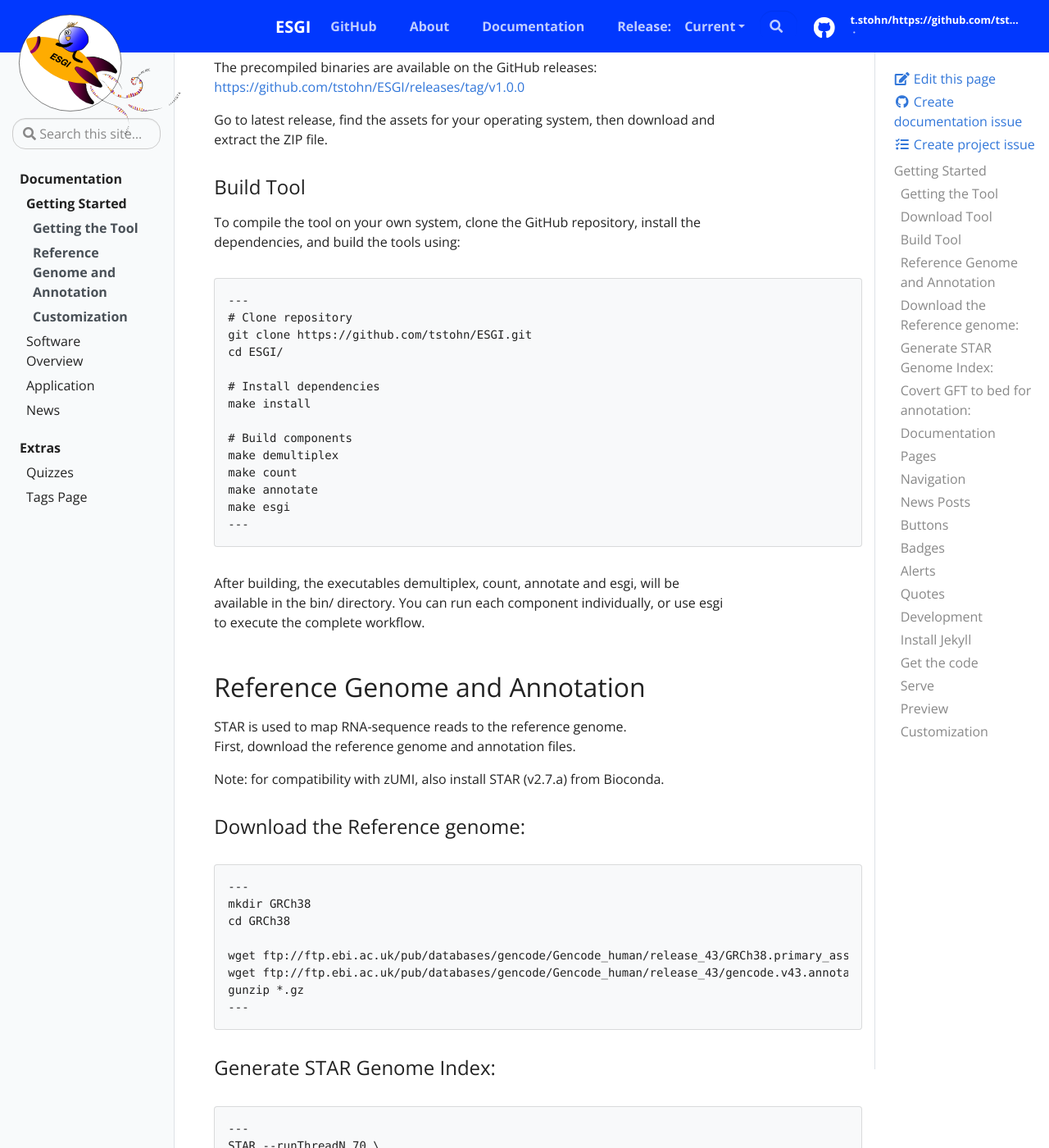
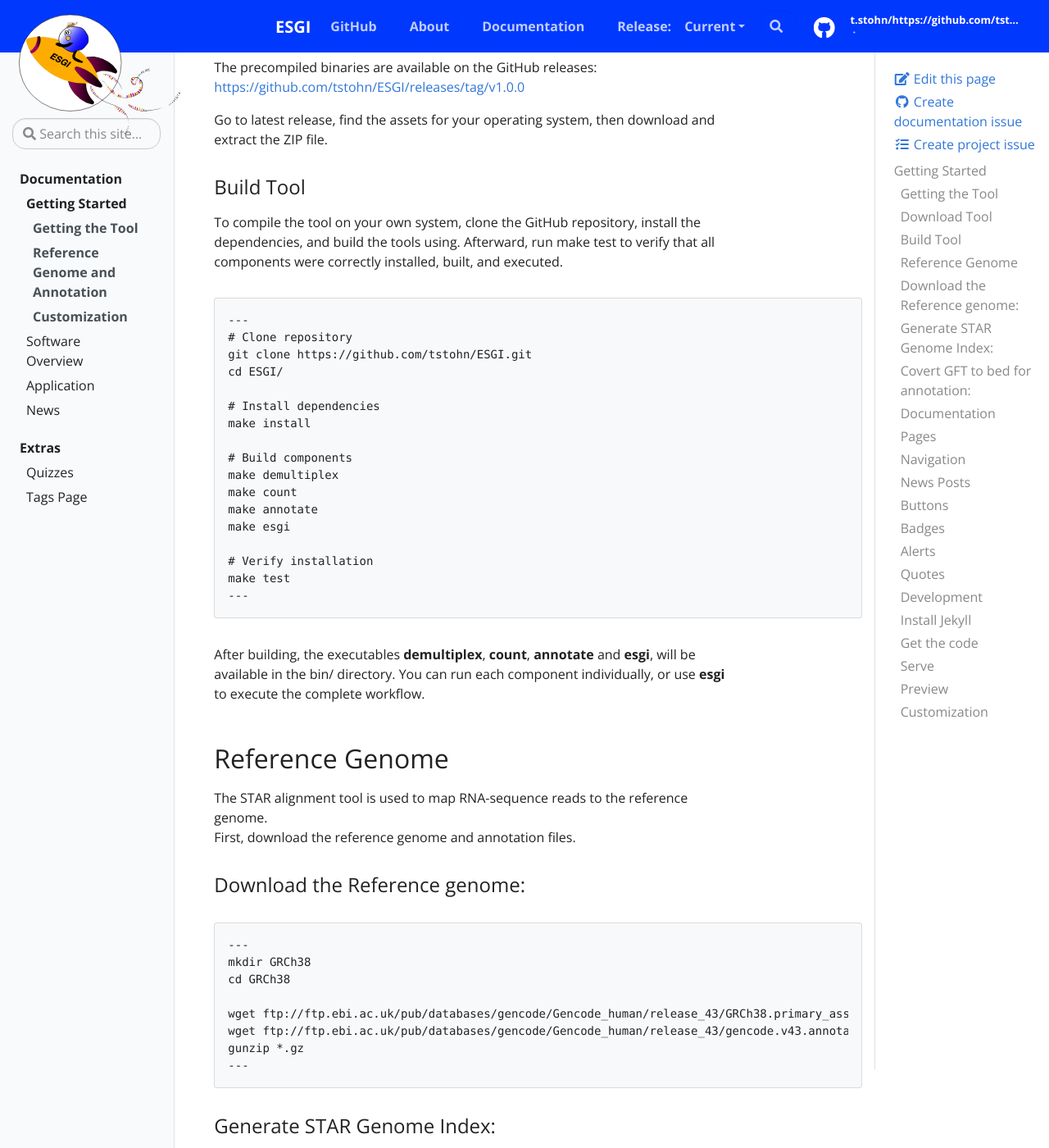
Before and after one commit to tstohn/ESGI.documentation, a Jekyll site: the page built from _docs/getting-started.md, in a window 1280 px wide and 1400 px high, scrolled down 398 px. Shown: the whole window at 82% size. Built offline with Jekyll 4.4.1, drawn with Linux system fonts in a browser that asks for light colours.

Commit message:
Compile instructions

````diff
--- a/_docs/getting-started.md
+++ b/_docs/getting-started.md
@@ -22,8 +22,8 @@ Go to latest release, find the assets for your operating system, then download a
 
 ### Build Tool
 
-To compile the tool on your own system, clone the GitHub repository, install the dependencies, and build the tools using:
-
+To compile the tool on your own system, clone the GitHub repository, install the dependencies, and build the tools using.
+Afterward, run make test to verify that all components were correctly installed, built, and executed.
 ```
 ---
 # Clone repository
@@ -38,18 +38,19 @@ make demultiplex
 make count
 make annotate
 make esgi
+
+# Verify installation
+make test
 ---
 ```
 
-After building, the executables demultiplex, count, annotate and esgi, will be available in the bin/ directory. You can run each component individually, or use esgi to execute the complete workflow.
+After building, the executables **demultiplex**, **count**, **annotate** and **esgi**, will be available in the bin/ directory. You can run each component individually, or use **esgi** to execute the complete workflow.
 
 
-## Reference Genome and Annotation
+## Reference Genome
 
-STAR is used to map RNA-sequence reads to the reference genome.
+The STAR alignment tool is used to map RNA-sequence reads to the reference genome.
 First, download the reference genome and annotation files.
-
-Note: for compatibility with zUMI, also install STAR (v2.7.a) from Bioconda.
 
 ### Download the Reference genome:
 ```
````
